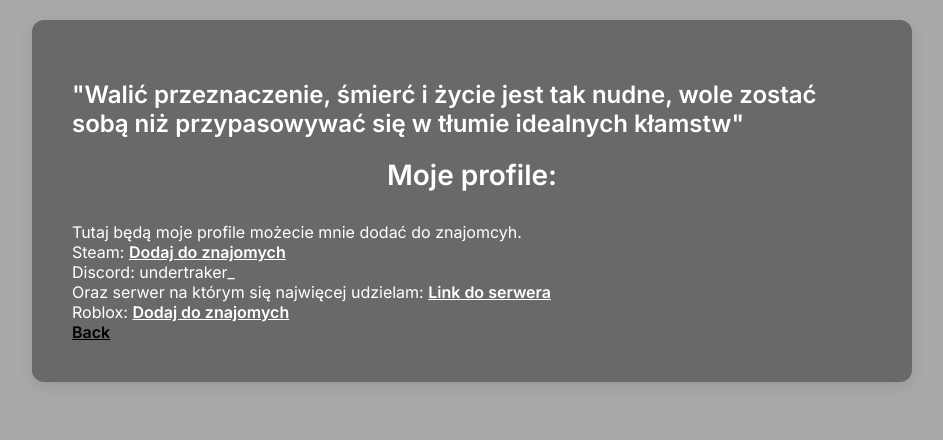
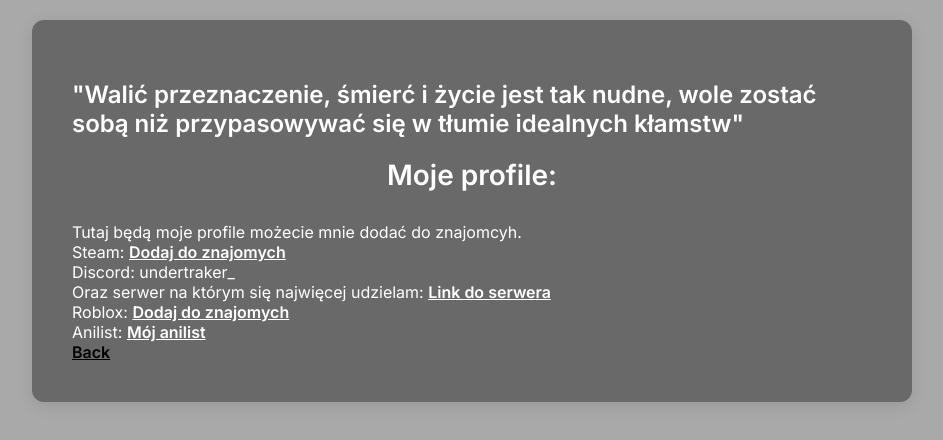
Before and after one commit to HawajskaTheBest/O-mnie, a plain HTML site: page profile.html in a window 1280 px wide. Shown: the whole page, without its empty margins (168-1111 px from the left). Drawn offline with Linux system fonts and the light colour scheme.

Commit message:
Update profile.html

```diff
--- a/profile.html
+++ b/profile.html
@@ -20,7 +20,8 @@
         Oraz serwer na którym się najwięcej udzielam: <a href="https://discord.com/invite/eC99BdHp">Link do serwera</a>
         <br>
         Roblox: <a href="https://www.roblox.com/users/392580994/profile">Dodaj do znajomych</a>
-
+        <br>
+        Anilist: <a href="https://anilist.co/user/Undertraker">Mój anilist</a>
 
     <br>
     <a href="index.html" class="back" >Back</a>
```
